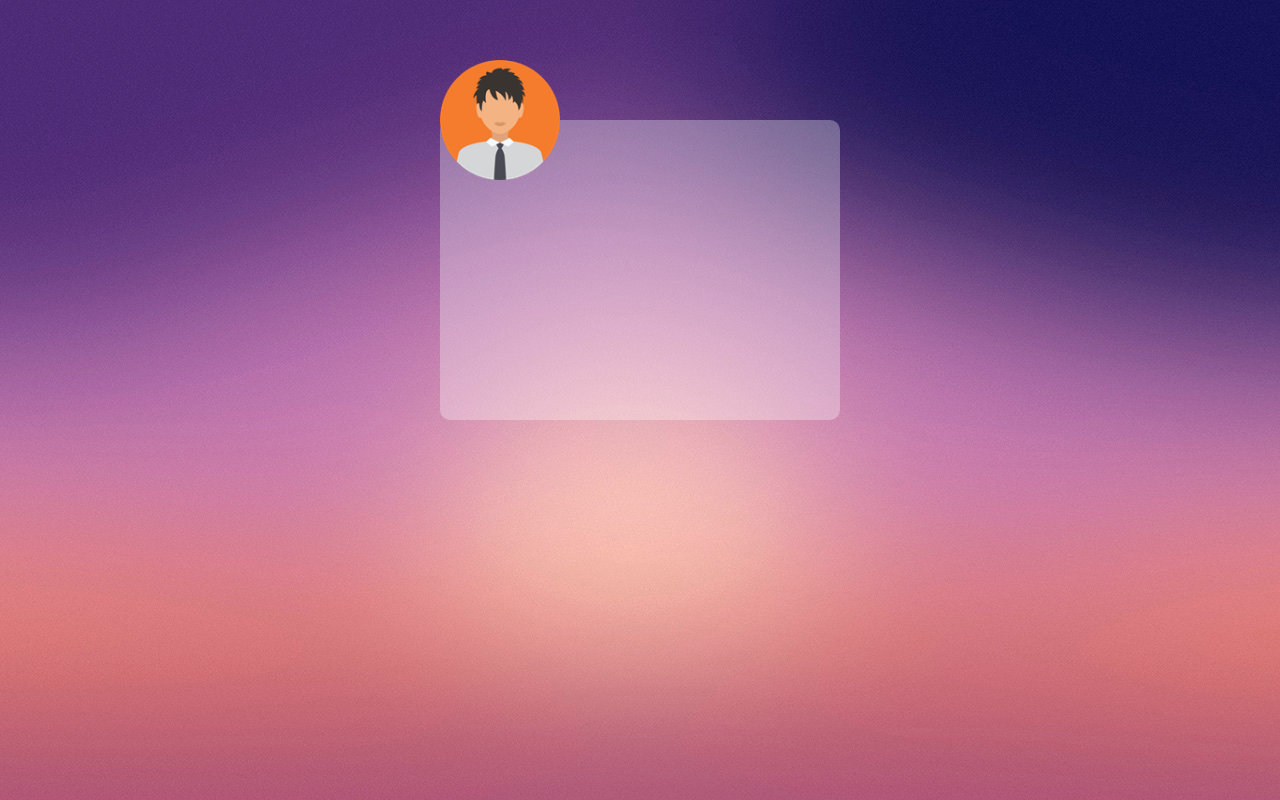
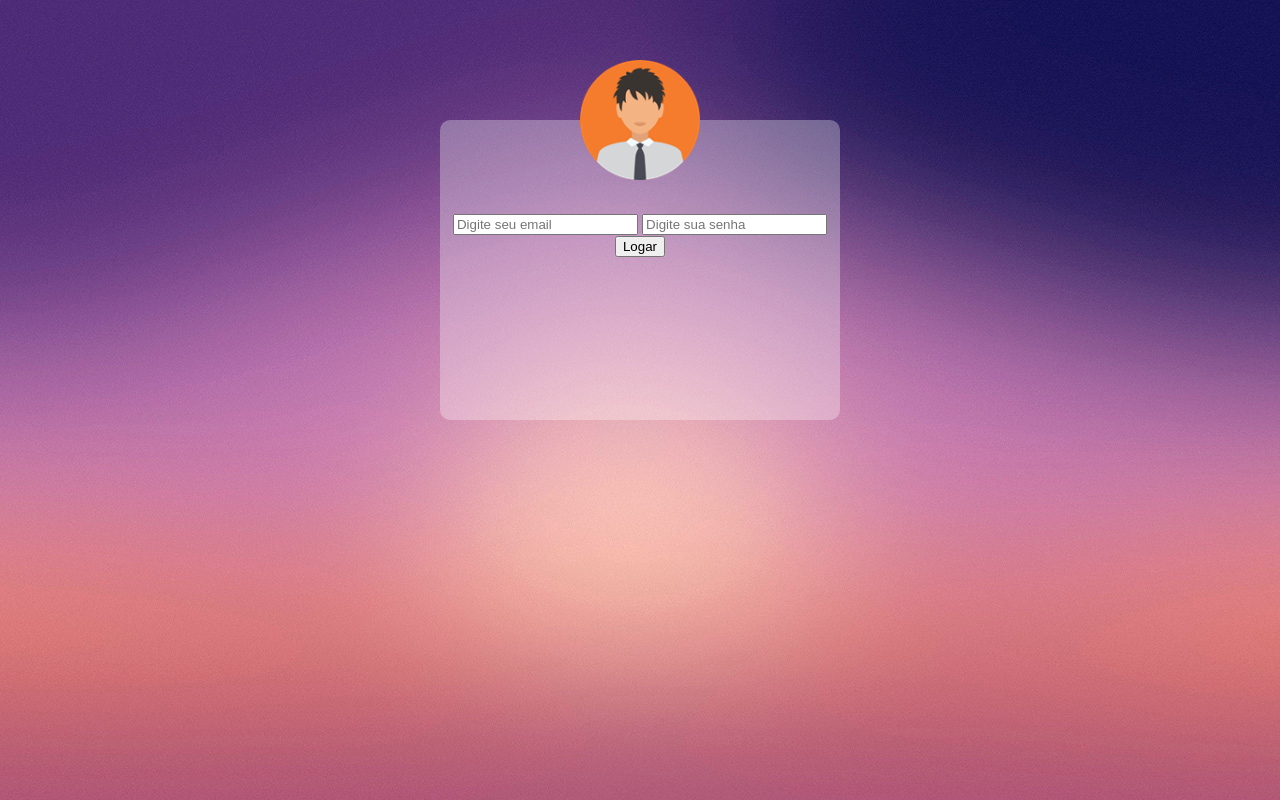
Before and after one commit to marcosnsf/Tela-de-Login-2, a plain HTML site: page index.html in a window 1280 px wide. Drawn offline with Linux system fonts and the light colour scheme.

Commit message:
definindo inputs padrão da tela

```diff
--- a/estilo.css
+++ b/estilo.css
@@ -11,6 +11,7 @@ body{
     -moz-border-radius:10px;
     margin: 0 auto;
     margin-top: 120px;
+    text-align: center;
 }
 #container img{
     width: 120px;
--- a/index.html
+++ b/index.html
@@ -10,6 +10,15 @@
     <body>
        <div id="container">
             <img src="img/perfil.png" alt="">
+            <form action="">
+                <div>
+                    <input type="email" name="email" id="email" placeholder="Digite seu email">
+                    <input type="password" name="senha" id="senha" placeholder="Digite sua senha">
+                </div>
+                <div>
+                    <input type="submit" value="Logar">
+                </div>
+            </form>
        </div>
     </body>
 </html>
```
